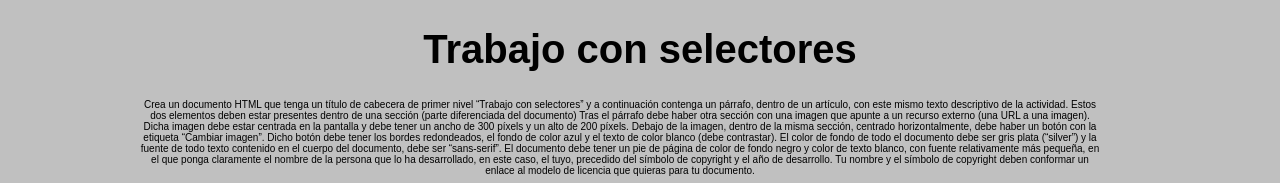
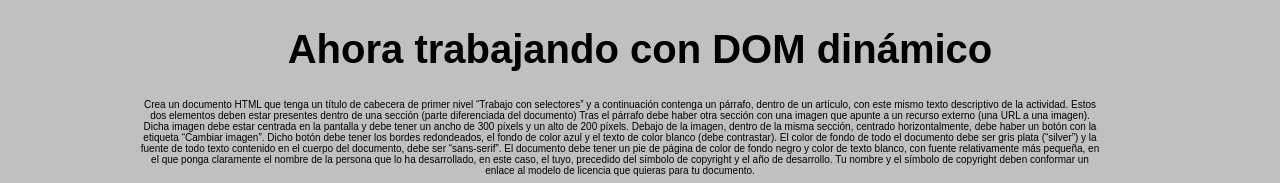
Before and after one commit to PewPewBorxa/act_ec_dom, a plain HTML site: page index.html in a window 1280 px wide. Shown: the top 183 px of the page. Drawn offline with Linux system fonts and the light colour scheme.

Commit message:
dos pequeños cambios

```diff
--- a/js/main.js
+++ b/js/main.js
@@ -30,6 +30,10 @@ for (i = 0; i <= botones.length; i++) {
     console.log(iD);
 }
 
+const h1 = document.getElementsByTagName('h1');
+h1[0].removeChild(h1[0].firstChild);
+h1[0].appendChild(document.createTextNode('Ahora trabajando con DOM dinámico'));
+
 const img = document.getElementById('myImg0');
 const boton = document.getElementById('myBtn0');
 
@@ -60,7 +64,6 @@ function cambioImagen() {
         const imagen2 = 'https://i.pinimg.com/736x/b3/c5/00/b3c500244d9ad1cbfc70be4ea3ad012a.jpg';
         const elemImg = document.getElementById('myImg0');
         (elemImg.src == imagen1) ? elemImg.src = imagen2 : elemImg.src = imagen1;
-
         elemBtn.className = 'botonDeshabilitado';
         document.getElementById('myCbx').checked = false;
     }
```
Also changed, not shown: index.html (line endings or trailing spaces).
